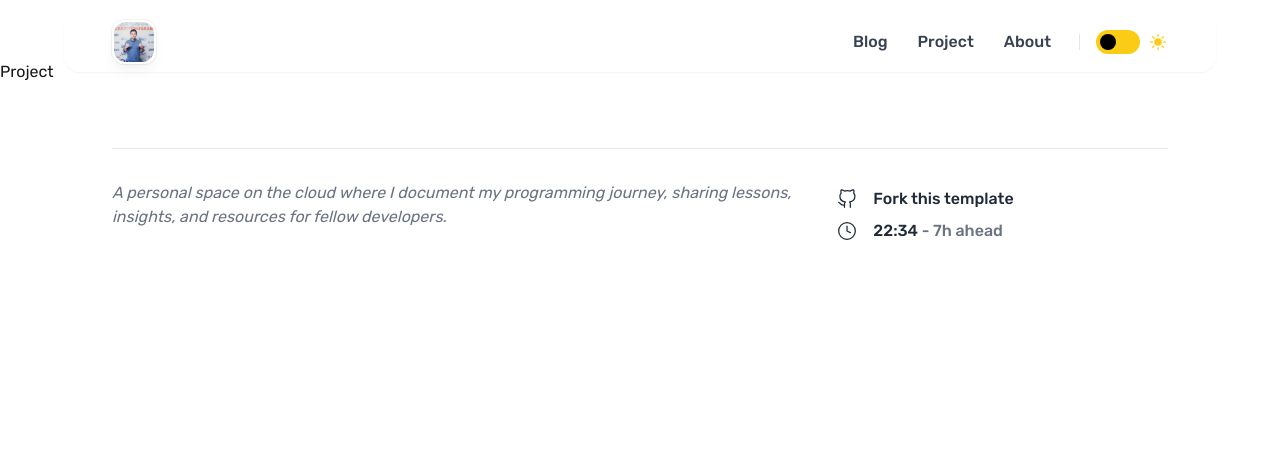
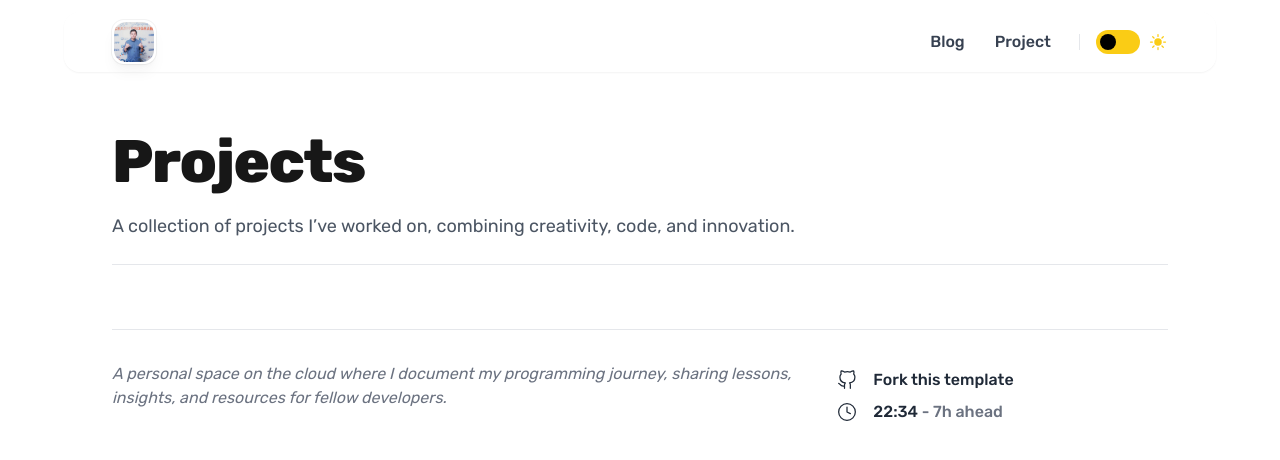
Before and after one commit to kurnhyalcantara/kurnhy.web.id, a Next.js app: page /projects in a window 1280 px wide. Shown: the top 460 px of the page. Built offline with nearby package versions, Linux system fonts and the light colour scheme.

Commit message:
feat(projects): ✨ init project page [page-header]

```diff
--- a/app/projects/page.tsx
+++ b/app/projects/page.tsx
@@ -1,3 +1,5 @@
+import { Project } from '@/components/project';
+
 export default function Page() {
-  return <div>Project</div>;
+  return <Project />;
 }
--- /dev/null
+++ b/components/project/index.tsx
@@ -0,0 +1,14 @@
+import Container from '../ui/container';
+import { PageHeader } from '../ui/page-header';
+
+export function Project() {
+  return (
+    <Container className="pt-4 lg:pt-12">
+      <PageHeader
+        title="Projects"
+        description="A collection of projects I’ve worked on, combining creativity, code, and innovation."
+        className="border-b border-gray-200 dark:border-gray-700"
+      ></PageHeader>
+    </Container>
+  );
+}
--- a/data/navigation.ts
+++ b/data/navigation.ts
@@ -1,19 +1,19 @@
 import {
   FireIcon,
   HomeIcon,
-  IdentificationIcon,
+  // IdentificationIcon,
   PencilIcon,
 } from '@heroicons/react/24/solid';
 
 export const headerNavigation = [
   { href: '/blogs', title: 'Blog' },
   { href: '/projects', title: 'Project' },
-  { href: '/about', title: 'About' },
+  // { href: '/about', title: 'About' },
 ];
 
 export const bottomNavigation = [
   { href: '/', title: 'Home', icon: HomeIcon },
   { href: '/blogs', title: 'Blog', icon: PencilIcon }, // hash
   { href: '/projects', title: 'Project', icon: FireIcon }, // command
-  { href: '/about', title: 'About', icon: IdentificationIcon }, //user
+  // { href: '/about', title: 'About', icon: IdentificationIcon }, //user
 ];
```
